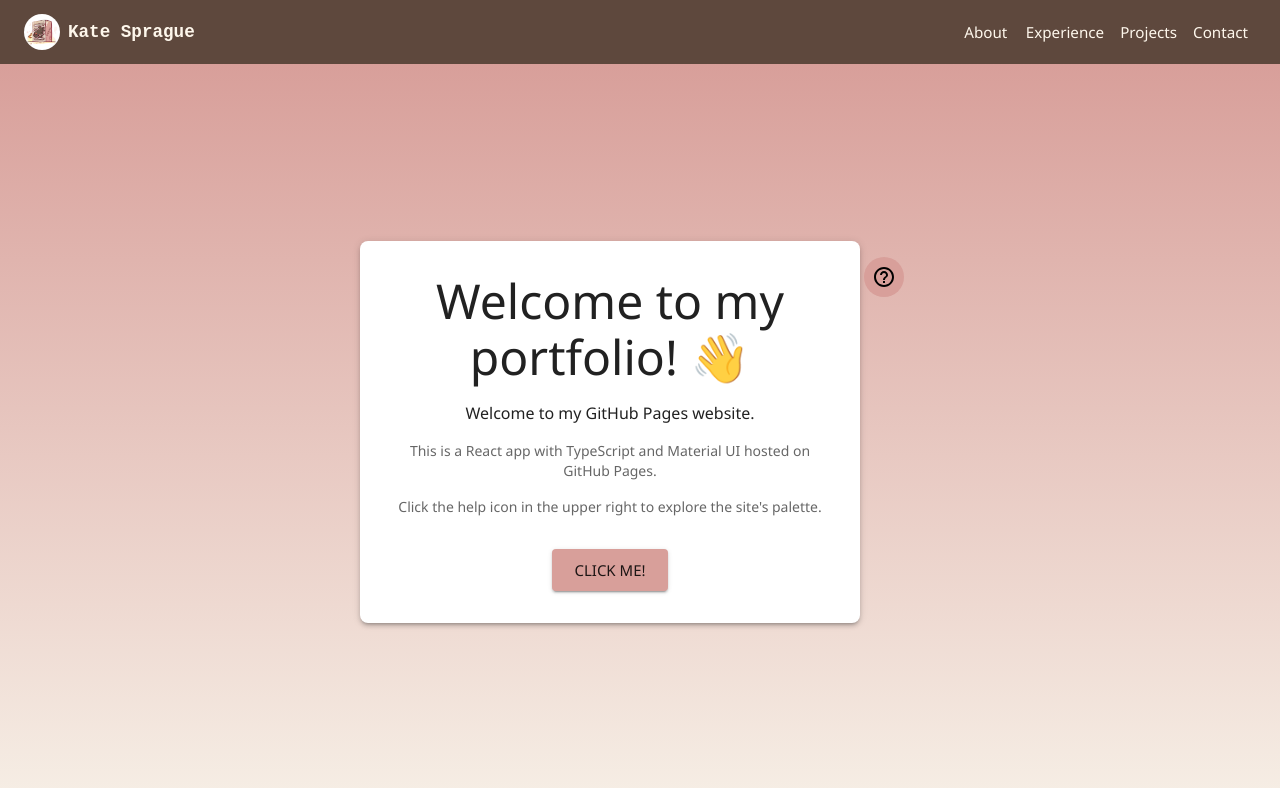
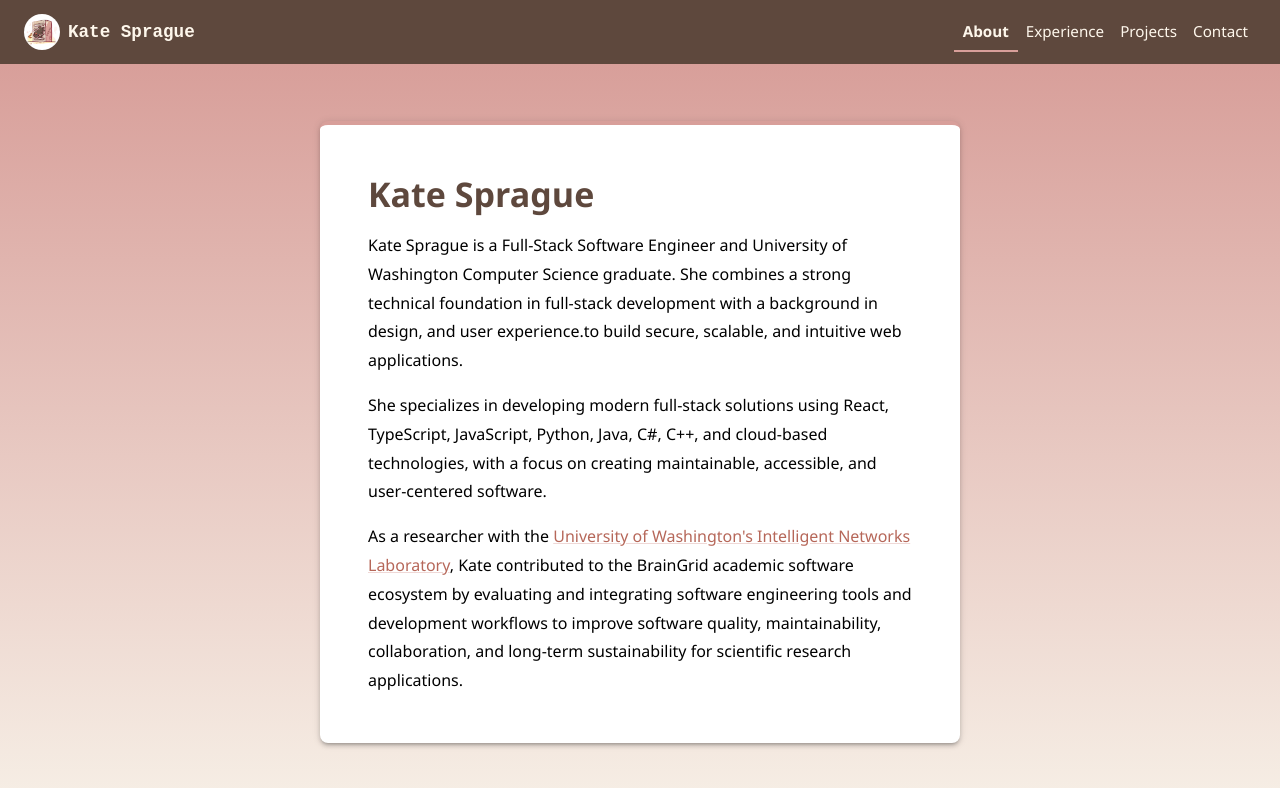
Before and after one commit to kate-codes/gitsite, a React (Vite) app: page /contact in a window 1280 px wide. Both pictures are taken after a click on the button "About". Shown: the top 788 px of the page. Built offline with nearby package versions, Linux system fonts and the light colour scheme.

Commit message:
About section

```diff
--- a/src/App.tsx
+++ b/src/App.tsx
@@ -4,6 +4,7 @@ import HelpOutlineIcon from '@mui/icons-material/HelpOutline';
 import HelloWorldCard from './components/HelloWorldCard';
 import PaletteView from './components/PaletteView';
 import NavBar from './components/NavBar';
+import AboutSection from './components/AboutSection';
 import { useHelloWorldClick } from './hooks/useHelloWorldClick';
 import { theme } from './theme/theme';
 import { GRADIENT_PRIMARY, GRADIENT_SECONDARY } from './constants';
@@ -13,11 +14,23 @@ import './styles/App.css';
 const App: React.FC = () => {
   const { handleClick } = useHelloWorldClick();
   const [showPalette, setShowPalette] = useState(false);
+  const [activeSection, setActiveSection] = useState('');
+
+  const handleNavClick = (section: string) => {
+    setActiveSection((prev) => (prev === section ? '' : section));
+    setShowPalette(false);
+  };
+
+  const renderMainContent = () => {
+    if (activeSection === 'About') { return <AboutSection />; }
+    if (showPalette) { return <PaletteView onBack={() => setShowPalette(false)} />; }
+    return <HelloWorldCard onButtonClick={handleClick} />;
+  };
 
   return (
     <ThemeProvider theme={theme}>
       <Box sx={{ display: 'flex', flexDirection: 'column', minHeight: '100vh' }}>
-        <NavBar />
+        <NavBar onNavClick={handleNavClick} activeSection={activeSection} />
         <Box
           sx={{
             display: 'flex',
@@ -28,8 +41,16 @@ const App: React.FC = () => {
             padding: 2,
           }}
         >
-          <Box sx={{ position: 'relative', width: '100%', maxWidth: 560 }}>
-            {!showPalette && (
+          <Box
+            sx={{
+              position: 'relative',
+              width: '100%',
+              maxWidth: 640,
+              display: 'flex',
+              justifyContent: 'center',
+            }}
+          >
+            {!showPalette && activeSection === '' && (
               <Box sx={{ position: 'absolute', top: 16, right: 16, zIndex: 2 }}>
                 <IconButton
                   onClick={() => setShowPalette(true)}
@@ -44,11 +65,7 @@ const App: React.FC = () => {
                 </IconButton>
               </Box>
             )}
-            {showPalette ? (
-              <PaletteView onBack={() => setShowPalette(false)} />
-            ) : (
-              <HelloWorldCard onButtonClick={handleClick} />
-            )}
+            {renderMainContent()}
           </Box>
         </Box>
       </Box>
--- /dev/null
+++ b/src/components/AboutSection.tsx
@@ -0,0 +1,64 @@
+import React from 'react';
+import { Paper, Typography, Link } from '@mui/material';
+import { DISPLAY_NAME, ABOUT_BIO } from '../constants';
+import { palette } from '../theme/palette';
+
+const UW_LAB_NAME = "University of Washington's Intelligent Networks Laboratory";
+const UW_LAB_URL = 'https://depts.washington.edu/biocomp/people.html';
+
+const renderParagraph = (text: string) => {
+  const idx = text.indexOf(UW_LAB_NAME);
+  if (idx === -1) { return text; }
+  return (
+    <>
+      {text.slice(0, idx)}
+      <Link
+        href={UW_LAB_URL}
+        target='_blank'
+        rel='noopener noreferrer'
+        sx={{ color: palette.colors.terracottaClay.hex }}
+      >
+        {UW_LAB_NAME}
+      </Link>
+      {text.slice(idx + UW_LAB_NAME.length)}
+    </>
+  );
+};
+
+const AboutSection: React.FC = () => {
+  return (
+    <Paper
+      elevation={3}
+      sx={{
+        padding: { xs: 4, sm: 6 },
+        maxWidth: 640,
+        width: '100%',
+        borderRadius: 2,
+        borderTop: `4px solid ${palette.colors.rosyTaupe.hex}`,
+      }}
+    >
+      <Typography
+        variant='h4'
+        component='h2'
+        sx={{ color: palette.colors.ashBrown.hex, fontWeight: 700, marginBottom: 2 }}
+      >
+        {DISPLAY_NAME}
+      </Typography>
+      {ABOUT_BIO.map((paragraph, i) => (
+        <Typography
+          key={i}
+          variant='body1'
+          sx={{
+            color: palette.colors.black.hex,
+            lineHeight: 1.8,
+            marginBottom: i < ABOUT_BIO.length - 1 ? 2 : 0,
+          }}
+        >
+          {renderParagraph(paragraph)}
+        </Typography>
+      ))}
+    </Paper>
+  );
+};
+
+export default AboutSection;
--- a/src/components/NavBar.tsx
+++ b/src/components/NavBar.tsx
@@ -3,16 +3,19 @@ import { AppBar, Toolbar, Box, Button, Avatar } from '@mui/material';
 import githubLogo from '../assets/images/github_logo.png';
 import { palette } from '../theme/palette';
 import { DISPLAY_NAME } from '../constants';
+import { NavBarProps } from '../types';
 import '../styles/NavBar.css';
 
 const NAV_ITEMS = ['About', 'Experience', 'Projects', 'Contact'];
 
-const NavBar: React.FC = () => {
+const NavBar: React.FC<NavBarProps> = ({ onNavClick, activeSection }) => {
   const nameRef = useRef<HTMLSpanElement>(null);
 
   useLayoutEffect(() => {
     const el = nameRef.current;
-    if (!el) { return; }
+    if (!el) {
+      return;
+    }
     // CSS animations override inline styles, so disable animation first to get natural width
     el.style.animation = 'none';
     el.style.setProperty('--typewriter-width', `${el.offsetWidth}px`);
@@ -30,10 +33,17 @@ const NavBar: React.FC = () => {
         {NAV_ITEMS.map((item) => (
           <Button
             key={item}
+            onClick={() => onNavClick(item)}
             sx={{
               color: palette.colors.floralWhite.hex,
               textTransform: 'none',
               fontSize: '0.95rem',
+              fontWeight: activeSection === item ? 700 : 400,
+              borderBottom:
+                activeSection === item
+                  ? `2px solid ${palette.colors.rosyTaupe.hex}`
+                  : '2px solid transparent',
+              borderRadius: 0,
               '&:hover': { backgroundColor: `${palette.colors.smokyRose.hex}40` },
             }}
           >
--- a/src/constants/index.ts
+++ b/src/constants/index.ts
@@ -11,5 +11,11 @@ export const APP_SUBTEXT =
 export const APP_HELP_TEXT =
   "Click the help icon in the upper right to explore the site's palette.";
 
+export const ABOUT_BIO = [
+  'Kate Sprague is a Full-Stack Software Engineer and University of Washington Computer Science graduate. She combines a strong technical foundation in full-stack development with a background in design, and user experience.to build secure, scalable, and intuitive web applications.',
+  'She specializes in developing modern full-stack solutions using React, TypeScript, JavaScript, Python, Java, C#, C++, and cloud-based technologies, with a focus on creating maintainable, accessible, and user-centered software.',
+  "As a researcher with the University of Washington's Intelligent Networks Laboratory, Kate contributed to the BrainGrid academic software ecosystem by evaluating and integrating software engineering tools and development workflows to improve software quality, maintainability, collaboration, and long-term sustainability for scientific research applications.",
+];
+
 export const GRADIENT_PRIMARY = palette.colors.rosyTaupe.hex;
 export const GRADIENT_SECONDARY = palette.colors.linen.hex;
--- a/src/types/index.ts
+++ b/src/types/index.ts
@@ -6,3 +6,8 @@ export interface HelloWorldCardProps {
 export interface PaletteViewProps {
   onBack: () => void;
 }
+
+export interface NavBarProps {
+  onNavClick: (section: string) => void;
+  activeSection: string;
+}
```
